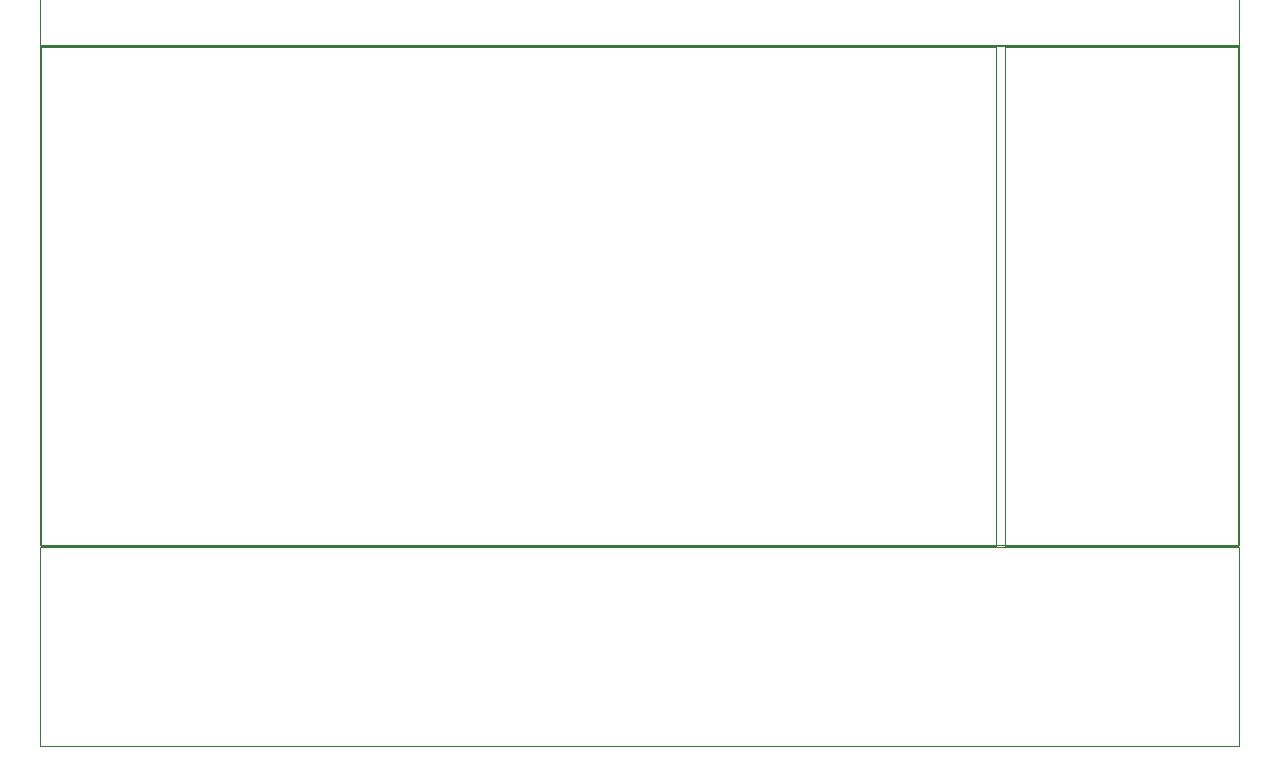
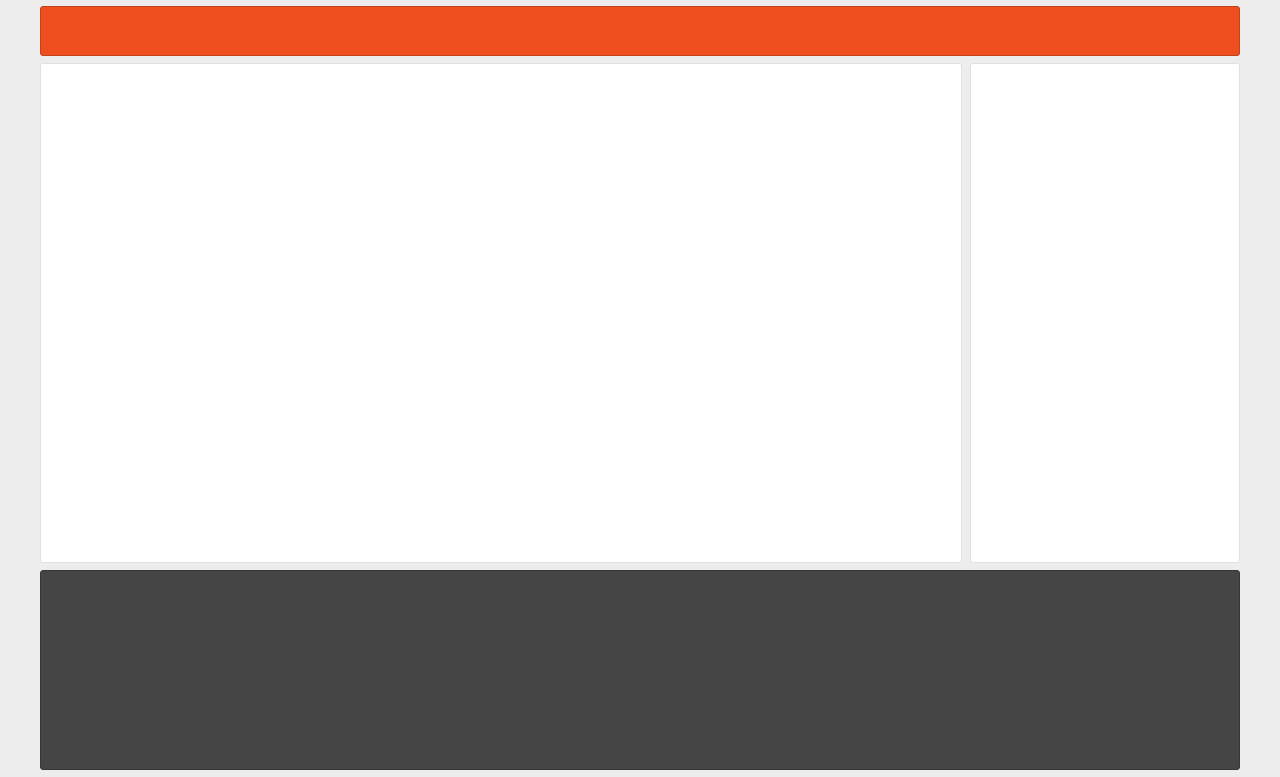
Before and after one commit to omidkh68/tav-home, a PHP site: page / in a window 1280 px wide. Shown: the part 286-1063 px from the top of the page. Before the commit the page ends 1033 px from the top, so only its background shows below. Run offline with PHP 8.4, Linux system fonts and the light colour scheme; some web fonts are replaced.

Commit message:
1. add mixins sass to project 2. add color to template 3. edit styles and add nav bar to template

```diff
--- /dev/null
+++ b/assets/css/mixins.scss
@@ -0,0 +1,97 @@
+@mixin calc($property, $expression) {
+  #{$property}: -moz-calc(#{$expression});
+  #{$property}: -webkit-calc(#{$expression});
+  #{$property}: calc(#{$expression});
+}
+
+@mixin box-shadow($top, $left, $blur, $color, $inset:'') {
+  -moz-box-shadow: $top $left $blur $color #{$inset};
+  -webkit-box-shadow: $top $left $blur $color #{$inset};
+  box-shadow: $top $left $blur $color #{$inset};
+}
+
+@mixin rounded($radius: .5em) {
+  -moz-border-radius: $radius;
+  -webkit-border-radius: $radius;
+  border-radius: $radius;
+}
+
+@mixin gradient($from, $to) {
+  background: #ff882c; /* Old browsers */
+  background: -moz-linear-gradient(-45deg, #ff882c 0%, #fe5454 100%); /* FF3.6-15 */
+  background: -webkit-linear-gradient(-45deg, #ff882c 0%,#fe5454 100%); /* Chrome10-25,Safari5.1-6 */
+  background: linear-gradient(135deg, #ff882c 0%,#fe5454 100%); /* W3C, IE10+, FF16+, Chrome26+, Opera12+, Safari7+ */
+  filter: progid:DXImageTransform.Microsoft.gradient( startColorstr='#ff882c', endColorstr='#fe5454',GradientType=1 ); /* IE6-9 fallback on horizontal gradient */
+}
+
+@mixin radius($topleft: 3px, $topright: 3px, $bottomright: 3px, $bottomleft: 3px, $all: false) {
+  @if $all == false {
+    -moz-border-radius: $topleft $topright $bottomright $bottomleft;
+    -webkit-border-radius: $topleft $topright $bottomright $bottomleft;
+    border-radius: $topleft $topright $bottomright $bottomleft;
+  } @else {
+    -moz-border-radius: $topleft;
+    -webkit-border-radius: $topleft;
+    border-radius: $topleft;
+  }
+}
+
+@mixin transition($args...) {
+  -webkit-transition: $args;
+  -moz-transition: $args;
+  -ms-transition: $args;
+  -o-transition: $args;
+  transition: $args;
+}
+
+@mixin opacity($opacity) {
+  opacity: $opacity;
+  $opacity-ie: $opacity * 100;
+  filter: alpha(opacity = $opacity-ie); //IE8
+}
+
+@mixin keyframes($animation-name) {
+  @-webkit-keyframes #{$animation-name} {
+    @content;
+  }
+  @-moz-keyframes #{$animation-name} {
+    @content;
+  }
+  @-ms-keyframes #{$animation-name} {
+    @content;
+  }
+  @-o-keyframes #{$animation-name} {
+    @content;
+  }
+  @keyframes #{$animation-name} {
+    @content;
+  }
+}
+
+// mixin for multiline
+@mixin multilineellipsis($lineheight: 1.2em, $linecount: 1, $bgcolor: white){
+  direction: rtl;
+  overflow: hidden;
+  position: $relative;
+  line-height: $lineheight;
+  max-height: $lineheight * $linecount;
+  text-align: $justify;
+  padding-left: $fullem;
+
+  &::before {
+    bottom: $ziro;
+    content: '...';
+    position: $absolute;
+    left: $ziro;
+  }
+
+  &::after {
+    background: $bgcolor;
+    content: '';
+    height: $fullem;
+    margin-top: .2em;
+    position: $absolute;
+    left: $ziro;
+    width: $fullem;
+  }
+}
--- a/assets/css/style.css
+++ b/assets/css/style.css
@@ -9,47 +9,94 @@
   src: url("../fonts/samim-font-v0.11.0/Samim-Bold.eot?#iefix") format("embedded-opentype"), url("../fonts/samim-font-v0.11.0/Samim-Bold.woff") format("woff"), url("../fonts/samim-font-v0.11.0/Samim-Bold.ttf") format("truetype");
   font-weight: bold; }
 body {
+  background-color: #ededed !important;
   margin: 0;
-  padding: 0;
-  font-size: 16px !important;
+  padding: 0 0.5em;
+  font-size: 14px !important;
   font-family: Samim, tahoma, serif !important; }
 
 .clear, .nav-top, header, .nav-bottom, .main-container, footer {
   clear: both; }
 
+.bg-white, .box-style, .nav-top, header, .right-side-menu, .content, footer {
+  background-color: #fff; }
+
+.no-padding-side {
+  padding-left: 0 !important;
+  padding-right: 0 !important; }
+
+.round-corner, .box-style, .nav-top, header, .right-side-menu, .content, footer, .nav-bottom {
+  -moz-border-radius: 3px;
+  -webkit-border-radius: 3px;
+  border-radius: 3px; }
+
+.box-style, .nav-top, header, .right-side-menu, .content, footer {
+  border: solid 1px #e1e1e1; }
+
 .wrapper, .nav-top, header, .nav-bottom, .main-container, footer {
-  border: solid 1px #3c763d;
   margin: 0 auto;
   max-width: 1200px; }
 
 .nav-top {
-  margin-top: 2em;
+  margin: 2em auto 0.5em auto;
   height: 50px;
   width: 100%; }
+  .nav-top .navbar-default {
+    border: none;
+    max-width: 100%;
+    min-height: 50px; }
+    .nav-top .navbar-default .navbar-nav > li {
+      height: 50px; }
+      .nav-top .navbar-default .navbar-nav > li > a {
+        color: block;
+        width: 100%;
+        height: 100%;
+        line-height: 50px;
+        padding: 0 19px;
+        text-align: center; }
+      .nav-top .navbar-default .navbar-nav > li:hover {
+        background: #786B50; }
+        .nav-top .navbar-default .navbar-nav > li:hover > a {
+          color: #f2f2f2; }
 
 header {
+  margin-bottom: 0.5em;
   height: 200px;
+  position: relative;
   width: 100%; }
+  header::before {
+    content: '';
+    position: absolute;
+    width: 77px;
+    height: 79px;
+    background: url("../images/flag.png") no-repeat;
+    left: -4px;
+    top: -4px; }
 
 .nav-bottom {
+  background-color: #ef4e1e;
+  border: solid 1px #c34119;
+  margin-bottom: 0.5em;
   height: 50px;
   width: 100%; }
 
 .main-container {
+  margin-bottom: 0.5em;
   height: 500px;
   width: 100%; }
 
 .right-side-menu {
-  border: solid 1px #3c763d;
   height: 500px;
-  width: 19.5%; }
+  width: 22.5%; }
 
 .content {
-  border: solid 1px #3c763d;
   height: 500px;
-  width: 79.8%; }
+  width: 76.8%; }
 
 footer {
+  background-color: #454545;
+  border: solid 1px #363636;
+  margin-bottom: 0.5em;
   height: 200px;
   width: 100%; }
 
--- a/assets/css/style.scss
+++ b/assets/css/style.scss
@@ -1,20 +1,40 @@
 @import "variables";
 @import "normalize-scss/sass/normalize";
 @import "samim";
+@import "mixins";
 
 body {
+  background-color: #ededed !important;
   margin: 0;
-  padding: 0;
-  font-size: 16px !important;
-  font-family: Samim, tahoma, serif !important;
+  padding: 0 $half-em;
+  font-size: $body-default-font-size !important;
+  font-family: $font-stack;
 }
 
 .clear {
   clear: both;
 }
 
+.bg-white {
+  background-color: #fff;
+}
+
+.no-padding-side {
+  padding-left: $ziro !important;
+  padding-right: $ziro !important;
+}
+
+.round-corner {
+  @include radius($all: true);
+}
+
+.box-style {
+  @extend .round-corner;
+  @extend .bg-white;
+  border: solid 1px $ultralightgraycolor;
+}
+
 .wrapper {
-  border: solid 1px #3c763d;
   margin: 0 auto;
   max-width: 1200px;
 }
@@ -34,17 +81,34 @@ body {
 header {
   @extend .wrapper;
   @extend .clear;
+  @extend .box-style;
 
+  margin-bottom: $half-em;
   height: 200px;
+  position: $relative;
   width: $full-size;
+
+  &::before {
+    content: '';
+    position: $absolute;
+    width: 77px;
+    height: 79px;
+    background: url("../images/flag.png") no-repeat;
+    left: -4px;
+    top: -4px;
+  }
 }
 // end of header of website
 
 // bottom navigation of website
 .nav-bottom {
   @extend .wrapper;
+  @extend .round-corner;
   @extend .clear;
 
+  background-color: $darkorangecolor;
+  border: solid 1px $redcolor;
+  margin-bottom: $half-em;
   height: 50px;
   width: $full-size;
 }
@@ -55,6 +119,7 @@ header {
   @extend .wrapper;
   @extend .clear;
 
+  margin-bottom: $half-em;
   height: 500px;
   width: $full-size;
 }
@@ -62,17 +127,19 @@ header {
 
 // right side menu stylesheet
 .right-side-menu {
-  border: solid 1px #3c763d;
+  @extend .box-style;
+
   height: 500px;
-  width: 19.5%;
+  width: 22.5%;
 }
 // end of right side menu stylesheet
 
 // main content of website stylesheet
 .content {
-  border: solid 1px #3c763d;
+  @extend .box-style;
+
   height: 500px;
-  width: 79.8%;
+  width: 76.8%;
 }
 // end of main content of website stylesheet
 
@@ -80,7 +147,11 @@ header {
 footer {
   @extend .wrapper;
   @extend .clear;
+  @extend .box-style;
 
+  background-color: $darkgraycolor;
+  border: solid 1px $ultradarkgraycolor;
+  margin-bottom: $half-em;
   height: 200px;
   width: $full-size;
 }
--- a/assets/css/variables.scss
+++ b/assets/css/variables.scss
@@ -1,2 +1,64 @@
+// font variables
+$body-default-font-size: 14px;
+$font-stack: Samim, tahoma, serif !important;
+
+// default property
+$center: center;
+$justify: justify;
+$right: right;
+$left: left;
+$dirleft: ltr;
+$dirright: rtl;
+$none: none;
+
+// color variables
+$purewhitecolor: #fff;
+$whitecolor: #fafafa;
+$mediumwhitecolor: #efefef;
+$ultralightgraycolor: #e1e1e1;
+$graycolor: #ccc;
+$lightgraycolor: #8e8e8e;
+$lightnormalgraycolor: rgba(54, 54, 54, .6);
+$mediumgraycolor: #555;
+$darkgraycolor: #454545;
+$ultradarkgraycolor: #363636;
+$lightblackcolor: #252525;
+$orangecolor: #f1af10;
+$darkorangecolor: #ef4e1e;
+$redcolor: #c34119;
+$darkbluecolor: #34495e;
+$subjecttitlecolor: #077d84;
+$mediumbluecolor: #559db9;
+$headerborderbluecolor: #1cc3b0;
+$darkblackcolor: #252525;
+$cyancolor: #18deb6;
+$fromgredient1: #ff882c;
+$togredient1: #fe5454;
+$lightcyancolor: #16ebc0;
+
+// positions
+$fixed: fixed;
+$relative: relative;
+$absolute: absolute;
+$disblock: block;
+
+// size variables
+$ziro: 0;
 $full-size: 100%;
 $half-size: 50%;
+$logowidth: 40px;
+$headerwidth: 60px;
+$headerwidthactivated: 270px;
+$headerheight: 40px;
+$footerheight: 30px;
+$half-em: .5em;
+$half-rem: .5rem;
+$full-em: 1em;
+$full-rem: 1rem;
+$nav-height: 50px;
+
+// formcontainer variables
+$formcontainerwidth: 1000px;
+$formleftside: 7%;
+$formcontent: 93%;
+$formcontainerheight: 500px;
--- a/index.html
+++ b/index.html
@@ -2,10 +2,14 @@
 <html lang="en">
 <head>
     <meta charset="UTF-8">
-    <title>سایت اصلی توانیر</title>
+    <title>شرکت سهامي مديريت توليد، انتقال و توزيع نيروي برق ايران</title>
 
     <!-- custom stylesheet -->
     <link rel="stylesheet" href="assets/css/style.css">
+
+    <!-- bookmark and shortcut icon -->
+    <link rel="shortcut icon" href="assets/images/tinyLogo.png">
+    <link rel="bookmark icon" href="assets/images/tinyLogo.png">
 
     <!-- bootstrap core stylesheet -->
     <link rel="stylesheet" href="bower_components/bootstrap-3.3.6/css/bootstrap.min.css">
@@ -17,7 +21,21 @@
 </head>
 <body>
     <!-- top nav -->
-    <nav class="nav-top">سلام من امید خسروجردی هستم</nav><!-- /end of top nav -->
+    <nav class="nav-top">
+        <nav class="navbar navbar-default sideBar">
+            <div class="container-fluid noPadding">
+                <!-- Collect the nav links, forms, and other content for toggling -->
+                <div class="collapse navbar-collapse no-padding-side" id="navigationMenu">
+                    <ul class="nav navbar-nav rtl pull-right">
+                        <li class="pull-right anim"><a class="block anim" href="#">صفحه اصلی</a></li>
+                        <li class="pull-right anim"><a class="block anim" href="#">تالار گفتگو</a></li>
+                        <li class="pull-right anim"><a class="block anim" href="#">تازه های سایت</a></li>
+                        <li class="pull-right anim"><a class="block anim" href="#">نظر سنجی</a></li>
+                    </ul>
+                </div><!-- /.navbar-collapse -->
+            </div><!-- /.container-fluid -->
+        </nav>
+    </nav><!-- /end of top nav -->
 
     <!-- header -->
     <header></header><!-- /end of header -->
```
Also changed, not shown: other parts of assets/css/style.scss (+29 -2 lines), 2 other files.
